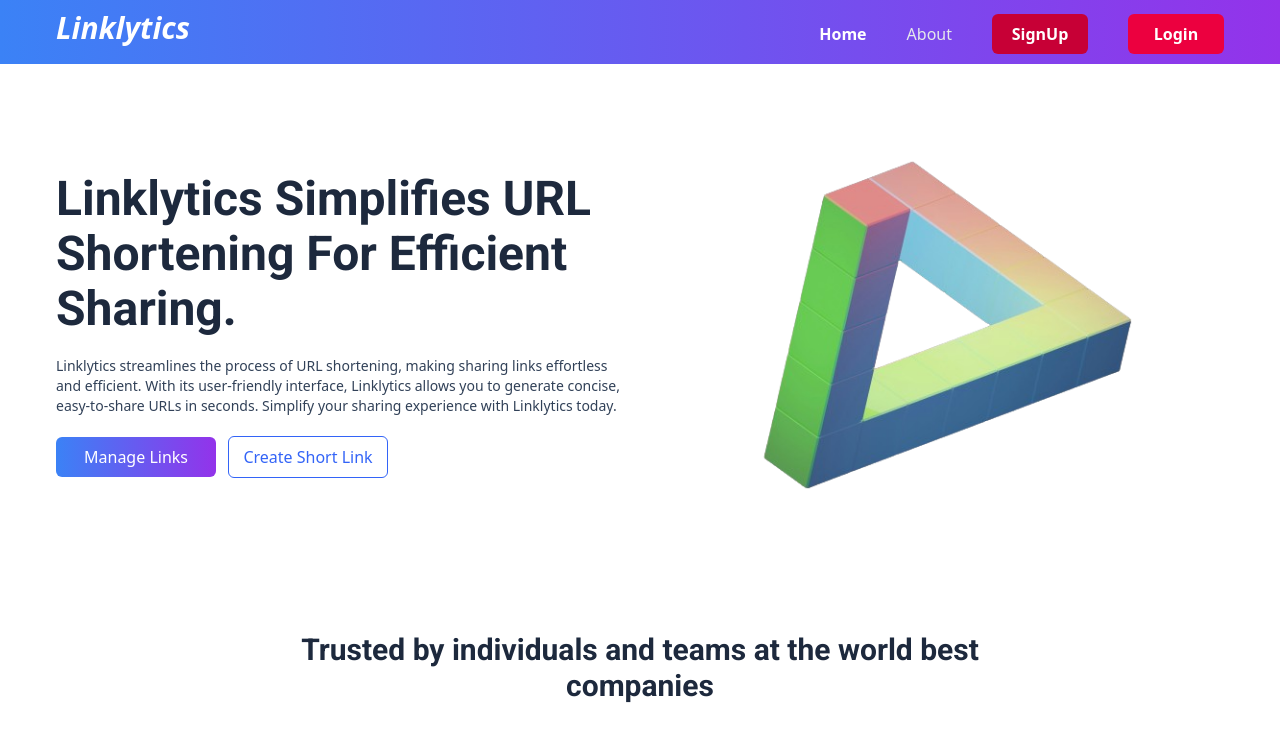
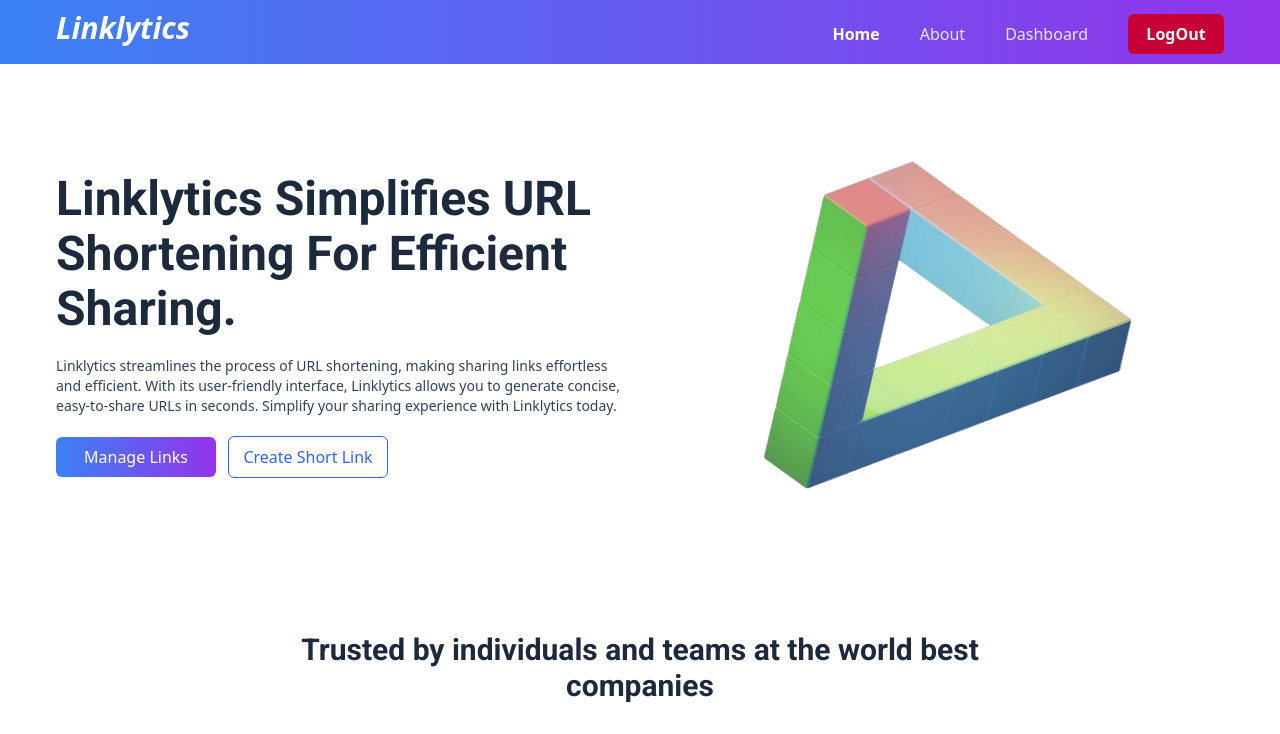
Before and after one commit to PravatKumaraMishra/Url-shortener-frontend, a React (Vite) app: page / in a window 1280 px wide. Shown: the top 734 px of the page. Built offline with nearby package versions, Linux system fonts and the light colour scheme; no server answers; sample sign-in values are in the browser's storage.

Commit message:
Updating NavBar to Reflect Login Changes

```diff
--- a/src/components/Navbar.tsx
+++ b/src/components/Navbar.tsx
@@ -1,11 +1,20 @@
 import { useState } from "react";
-import { Link, useLocation } from "react-router-dom";
+import { Link, useLocation, useNavigate } from "react-router-dom";
 import { IoIosMenu } from "react-icons/io";
 import { RxCross2 } from "react-icons/rx";
+import useTokenStore from "../hooks/Store";
 
 const Navbar = () => {
   const path = useLocation().pathname;
   const [navbarOpen, setNavbarOpen] = useState(false);
+  const navigate = useNavigate();
+  const { token, setToken } = useTokenStore();
+
+  const logoutHandler = () => {
+    setToken(null);
+    localStorage.removeItem("JWT_TOKEN");
+    navigate("/login");
+  };
 
   return (
     <div className="h-16 bg-custom-gradient  z-50 flex items-center sticky top-0 ">
@@ -40,16 +49,37 @@ const Navbar = () => {
               About
             </Link>
           </li>
-          <Link to="/register">
-            <li className=" sm:ml-0 -ml-1 bg-rose-700 text-white  cursor-pointer w-24 text-center font-semibold px-2 py-2 rounded-md  hover:text-slate-300   transition-all duration-150">
-              SignUp
+          {token && (
+            <li className="hover:text-btnColor font-[500]  transition-all duration-150">
+              <Link
+                className={`${
+                  path === "/dashboard"
+                    ? "text-white font-semibold"
+                    : "text-gray-200"
+                }`}
+                to="/dashboard"
+              >
+                Dashboard
+              </Link>
             </li>
-          </Link>
-          <Link to="/login">
-            <li className=" sm:ml-0 -ml-1 bg-rose-600 text-white  cursor-pointer w-24 text-center font-semibold px-2 py-2 rounded-md  hover:text-slate-300   transition-all duration-150">
-              Login
-            </li>
-          </Link>
+          )}
+
+          {!token && (
+            <Link to="/login">
+              <li className=" sm:ml-0 -ml-1 bg-rose-700 text-white  cursor-pointer w-24 text-center font-semibold px-2 py-2 rounded-md  hover:text-slate-300   transition-all duration-150">
+                Login
+              </li>
+            </Link>
+          )}
+
+          {token && (
+            <button
+              onClick={logoutHandler}
+              className="sm:ml-0 -ml-1 bg-rose-700 text-white  cursor-pointer w-24 text-center font-semibold px-2 py-2 rounded-md  hover:text-slate-300   transition-all duration-150"
+            >
+              LogOut
+            </button>
+          )}
         </ul>
         <button
           onClick={() => setNavbarOpen(!navbarOpen)}
```
